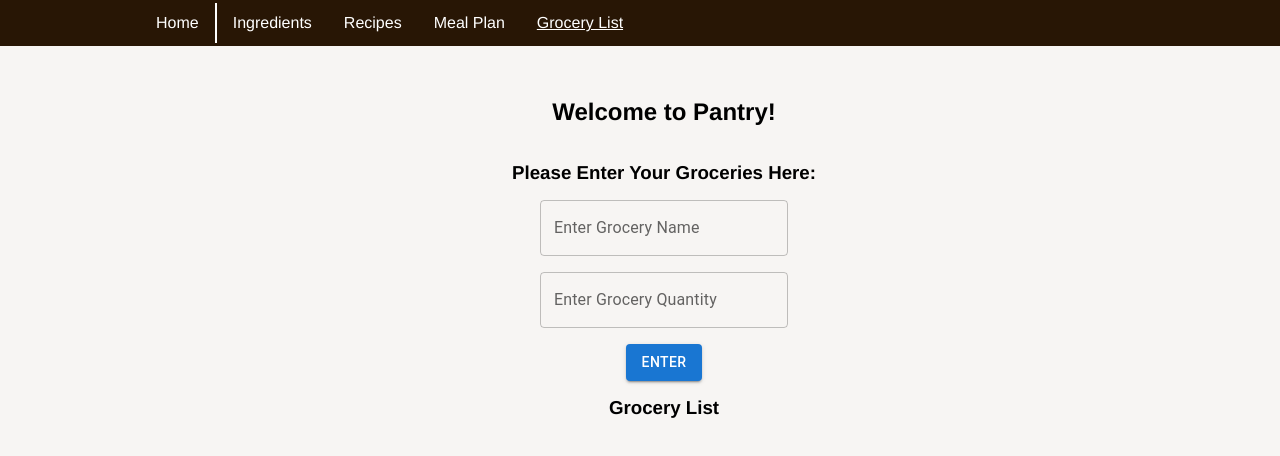
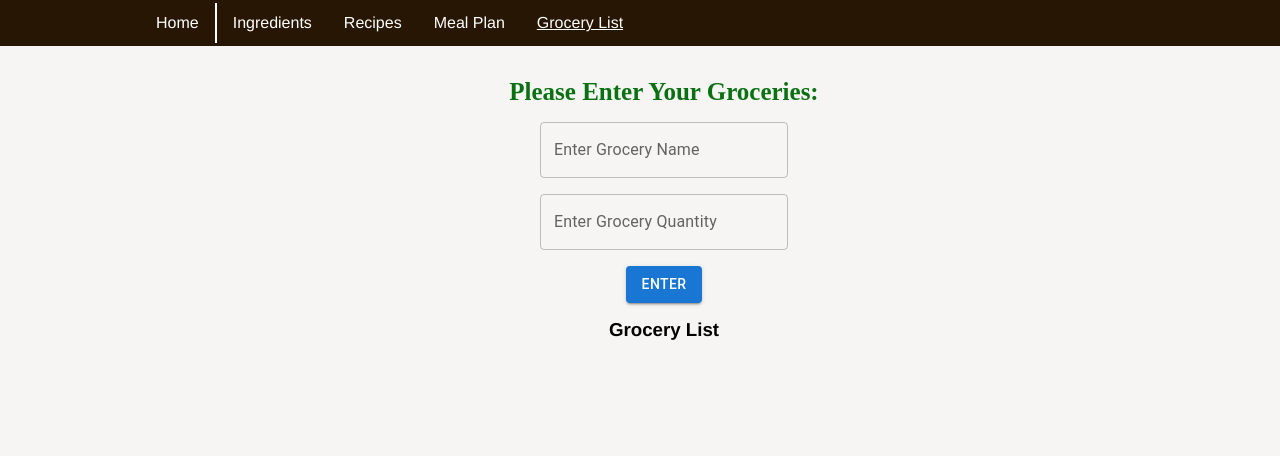
Before and after one commit to chrisgustanto/EECS581_Team7_Project, a React (Create React App) app in the folder pantry/: page /grocery_list in a window 1280 px wide. Shown: the top 456 px of the page. Built offline with nearby package versions, Linux system fonts and the light colour scheme.

Commit message:
Small Update
Add new colors

```diff
--- a/pantry/src/pages/Recipes/recipeList.tsx
+++ b/pantry/src/pages/Recipes/recipeList.tsx
@@ -1,5 +1,11 @@
 import React, {FunctionComponent} from 'react';
 import Recipe from './recipe';
+
+const wordStyle = {
+	fontFamily: "Rockwell",
+	color: "rgb(210, 132, 33)",
+	fontSize: "25px",
+  };
 
 const RecipeList: FunctionComponent<Props> = ({recipeData}) => {
 	// const nutrients = recipeData.nutrients;
@@ -7,7 +13,7 @@ const RecipeList: FunctionComponent<Props> = ({recipeData}) => {
 	return (
 		<main>
 			<section className='nutrients'>
-				<h1>Macros</h1>
+				<h1 style={wordStyle}>Macros</h1>
 				<ul>
 					{recipeData.title}
 					{/* <li>Calories: {nutrients.calories.toFixed(0)}</li>
--- a/pantry/src/pages/grocery_list.tsx
+++ b/pantry/src/pages/grocery_list.tsx
@@ -70,11 +70,7 @@ const GroceryList = () => {
         autoComplete="off"
       >
         <Grid item xs={8}>
-          <h2> Welcome to Pantry! </h2>
-        </Grid>
-
-        <Grid item xs={8}>
-          <h3> Please Enter Your Groceries Here: </h3>
+          <h3 style={wordStyle}> Please Enter Your Groceries: </h3>
         </Grid>
 
         <Grid item xs={8}>
--- a/pantry/src/pages/ingredients.tsx
+++ b/pantry/src/pages/ingredients.tsx
@@ -84,7 +84,7 @@ const Ingredients: FunctionComponent<Props> = ({ ingredientList }) => {
         autoComplete="off"
       >
         <Grid item xs={8}>
-          <h2>Enter Your Ingredients</h2>
+          <h2 style={wordStyle}>Enter Your Ingredients</h2>
         </Grid>
 
         <Grid item xs={8}>
```
